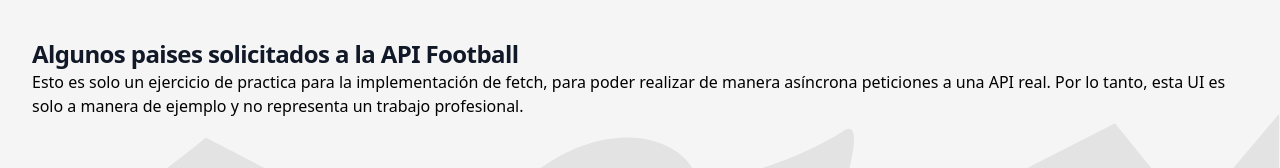
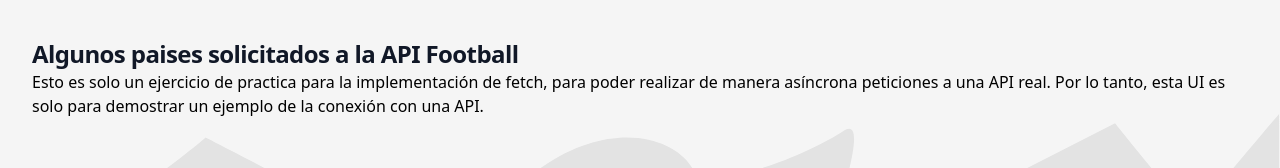
Before and after one commit to educational-org/Asincronismo-JavaScript, a website: page src/app/index.html in a window 1280 px wide. Shown: the part 298-466 px from the top of the page. Drawn offline with nearby package versions, Linux system fonts and the light colour scheme; no server answers.

Commit message:
se actualiza parrafo

```diff
--- a/src/app/index.html
+++ b/src/app/index.html
@@ -54,7 +54,7 @@
   <div>
     <div class="max-w-2xl mx-auto py-16 px-4 sm:py-24 sm:px-6 lg:max-w-7xl lg:px-8">
       <h2 class="text-2xl font-extrabold tracking-tight text-gray-900">Algunos paises solicitados a la API Football</h2>
-      <p>Esto es solo un ejercicio de practica para la implementación de fetch, para poder realizar de manera asíncrona peticiones a una API real. Por lo tanto, esta UI es solo a manera de ejemplo y no representa un trabajo profesional.</p>
+      <p>Esto es solo un ejercicio de practica para la implementación de fetch, para poder realizar de manera asíncrona peticiones a una API real. Por lo tanto, esta UI es solo para demostrar un ejemplo de la conexión con una API.</p>
       <div id ="plantilla-container"  class="mt-6 grid grid-cols-1 gap-y-10 gap-x-6 sm:grid-cols-2 lg:grid-cols-6 xl:gap-x-8">
         <!-- content -->
 
```
